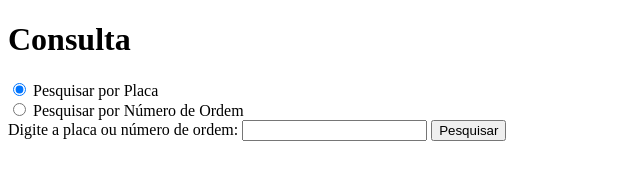
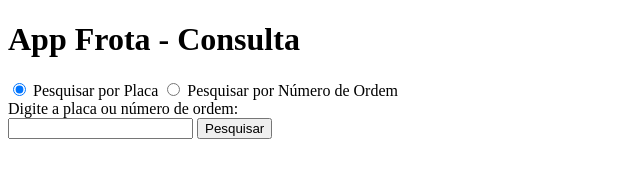
Before and after one commit to JeanMarkes/appfrota, a plain HTML site: page index.html in a window 1280 px wide. Shown: the whole page, without its empty margins (0-640 px from the left). Drawn offline with Linux system fonts and the light colour scheme.

Commit message:
Update index.html

```diff
--- a/index.html
+++ b/index.html
@@ -4,18 +4,18 @@
     <title>App Frota</title>
 </head>
 <body>
-    <h1>Consulta</h1>
+    <h1>App Frota - Consulta</h1>
 
     <form id="search-form">
         <input type="radio" id="search-type-placa" name="search-type" value="placa" checked>
         <label for="search-type-placa">Pesquisar por Placa</label>
-        <br> <!-- Adicione uma quebra de linha aqui -->
         <input type="radio" id="search-type-numero-ordem" name="search-type" value="numero_ordem">
         <label for="search-type-numero-ordem">Pesquisar por Número de Ordem</label>
 
         <br> <!-- Adicione outra quebra de linha aqui -->
 
         <label for="term">Digite a placa ou número de ordem:</label>
+        <br> <!-- Adicione outra quebra de linha aqui -->
         <input type="text" id="term" name="term" required>
         <button type="submit">Pesquisar</button>
     </form>
```
